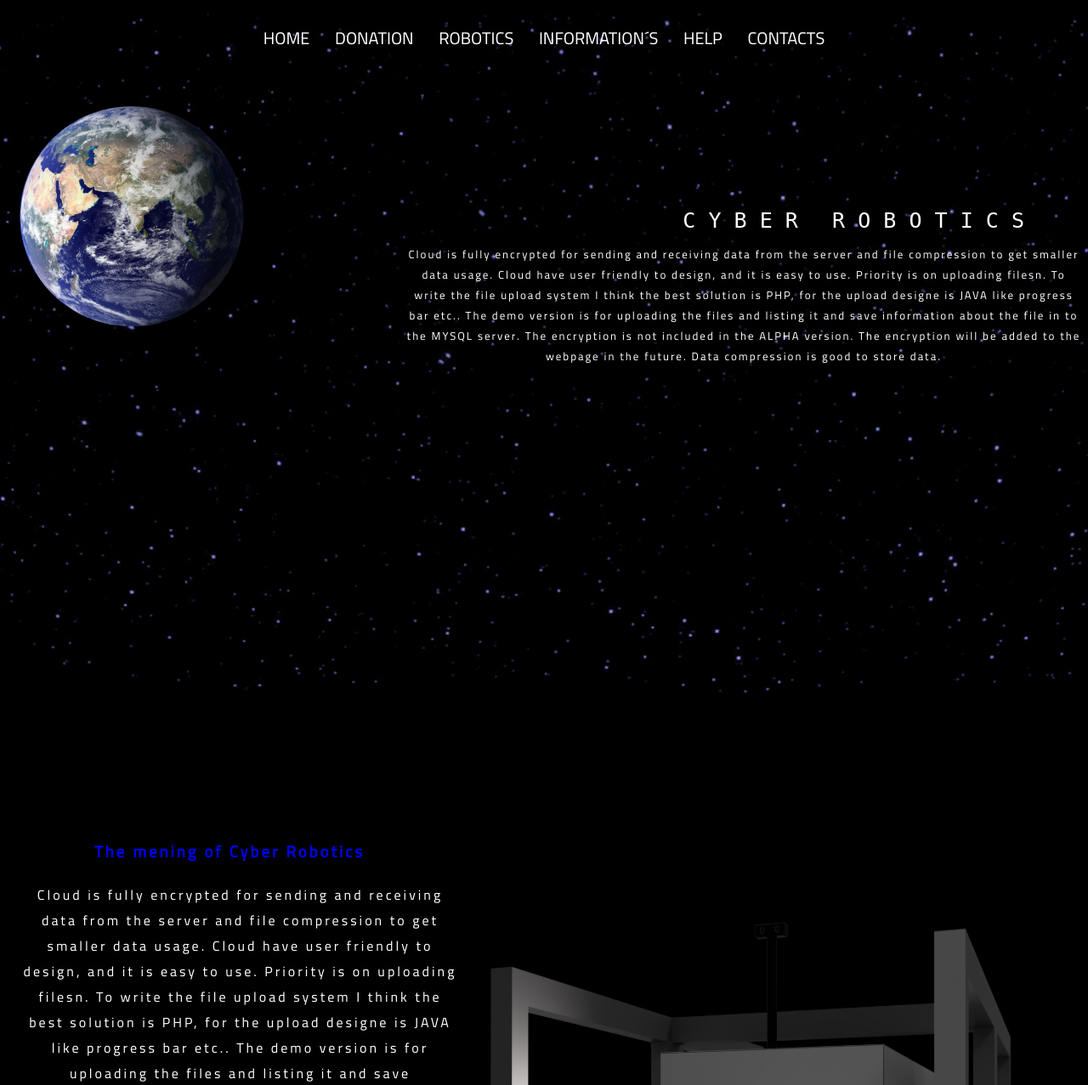
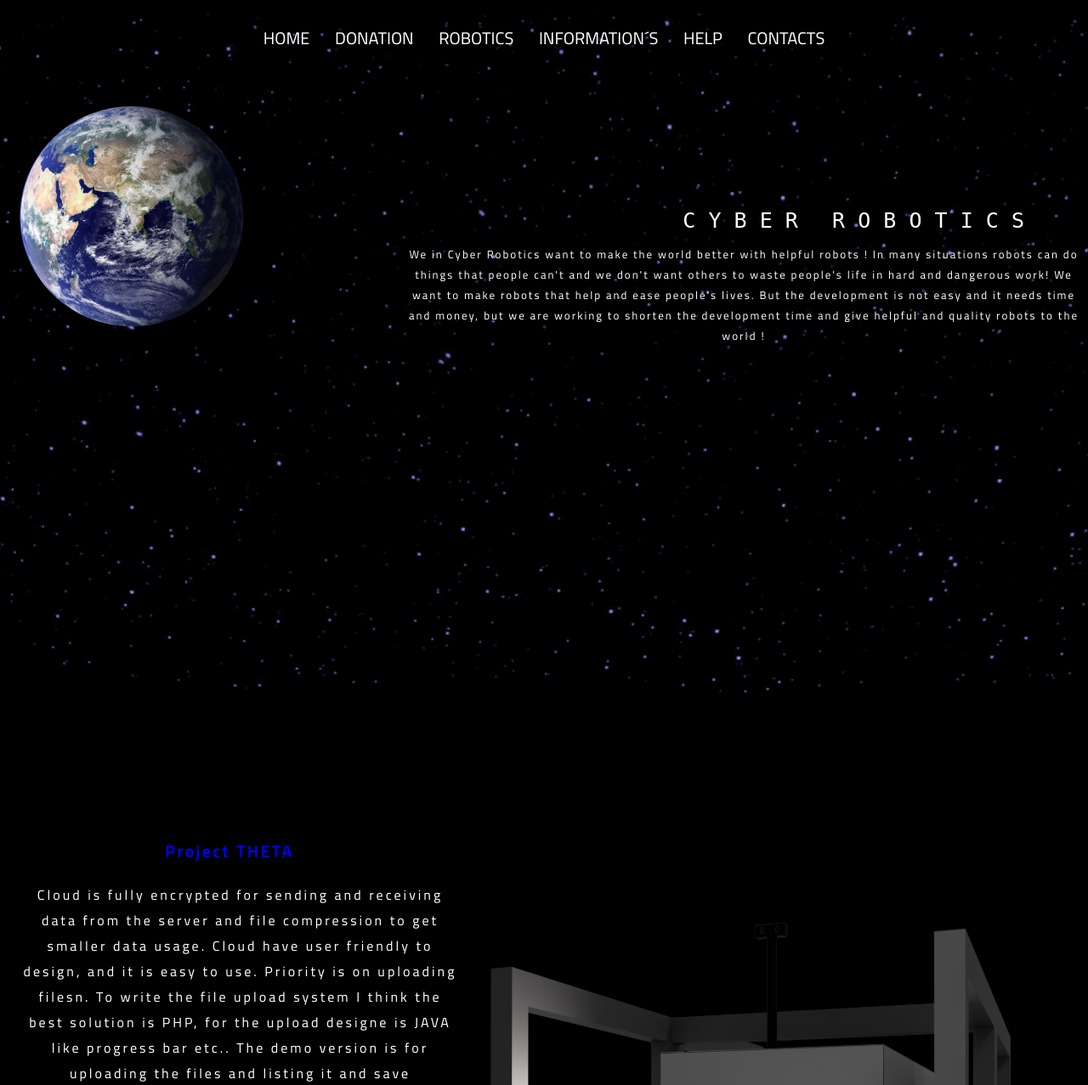
Before and after one commit to TiborLapos/AP-Zadnaie, a PHP site: page / in a window 1280 px wide. Shown: the top 1277 px of the page at 85% size. Run offline with PHP 8.4, Linux system fonts and the light colour scheme; some libraries are stand-ins or nearby versions.

Commit message:
Changes in the text of the main screen and css fixes

```diff
--- a/css/goup_button.css
+++ b/css/goup_button.css
@@ -1,10 +1,10 @@
 #button {
     display: inline-block;
-    background-color: #FF9800;
+    background-color: #002db3;
     width: 50px;
     height: 50px;
     text-align: center;
-    border-radius: 4px;
+    border-radius: 8px;
     position: fixed;
     bottom: 30px;
     right: 30px;
--- a/index.html
+++ b/index.html
@@ -38,12 +38,12 @@
         <div class="up_menu">
           <ul>
             <div class="right_menu">
-              <li><a href="index.html">HOME</a></li>
-              <li><a href="robotic.html">Donation</a></li>
-              <li><a href="robotic.html">Robotics</a></li>
-              <li><a href="robotic.html">Information´s</a></li>
-              <li><a href="robotic.html">Help</a></li>
-              <li><a href="robotic.html">Contacts</a></li>
+              <li><a href="#">HOME</a></li>
+              <li><a href="#">Donation</a></li>
+              <li><a href="#">Robotics</a></li>
+              <li><a href="#">Information´s</a></li>
+              <li><a href="#">Help</a></li>
+              <li><a href="#">Contacts</a></li>
             </div>
           </ul>
         </div>
@@ -99,9 +99,8 @@
 
 
         <div class="block1_text">
-          <p>Cloud is fully encrypted for sending and receiving data from the server and file compression to get smaller data usage. Cloud have user friendly to design, and it is easy to use. Priority is on uploading filesn. To write the file upload
-            system I think the best solution is PHP, for the upload designe is JAVA like progress bar etc.. The demo version is for uploading the files and listing it and save information about the file in to the MYSQL server. The encryption is not
-            included in the ALPHA version. The encryption will be added to the webpage in the future. Data compression is good to store data.
+          <p>We in Cyber Robotics want to make the world better with helpful robots !
+            In many situations robots can do things that people can't and we don't want others to waste people's life in hard and dangerous work! We want to make robots that help and ease people's lives. But the development is not easy and it needs time and money, but we are working to shorten the development time and give helpful and quality robots to the world !
           </p>
         </div>
 
@@ -115,7 +114,7 @@
         <div class="image2">
           <img    src="../images/Cyber_Robotics/Rover_photo1_done.png">
         </div>
-        <h3>The mening of Cyber Robotics </h3>
+        <h3>Project THETA</h3>
 
         <p>Cloud is fully encrypted for sending and receiving data from the server and file compression to get smaller data usage. Cloud have user friendly to design, and it is easy to use. Priority is on uploading filesn. To write the file upload
           system I think the best solution is PHP, for the upload designe is JAVA like progress bar etc.. The demo version is for uploading the files and listing it and save information about the file in to the MYSQL server. The encryption is not
```
